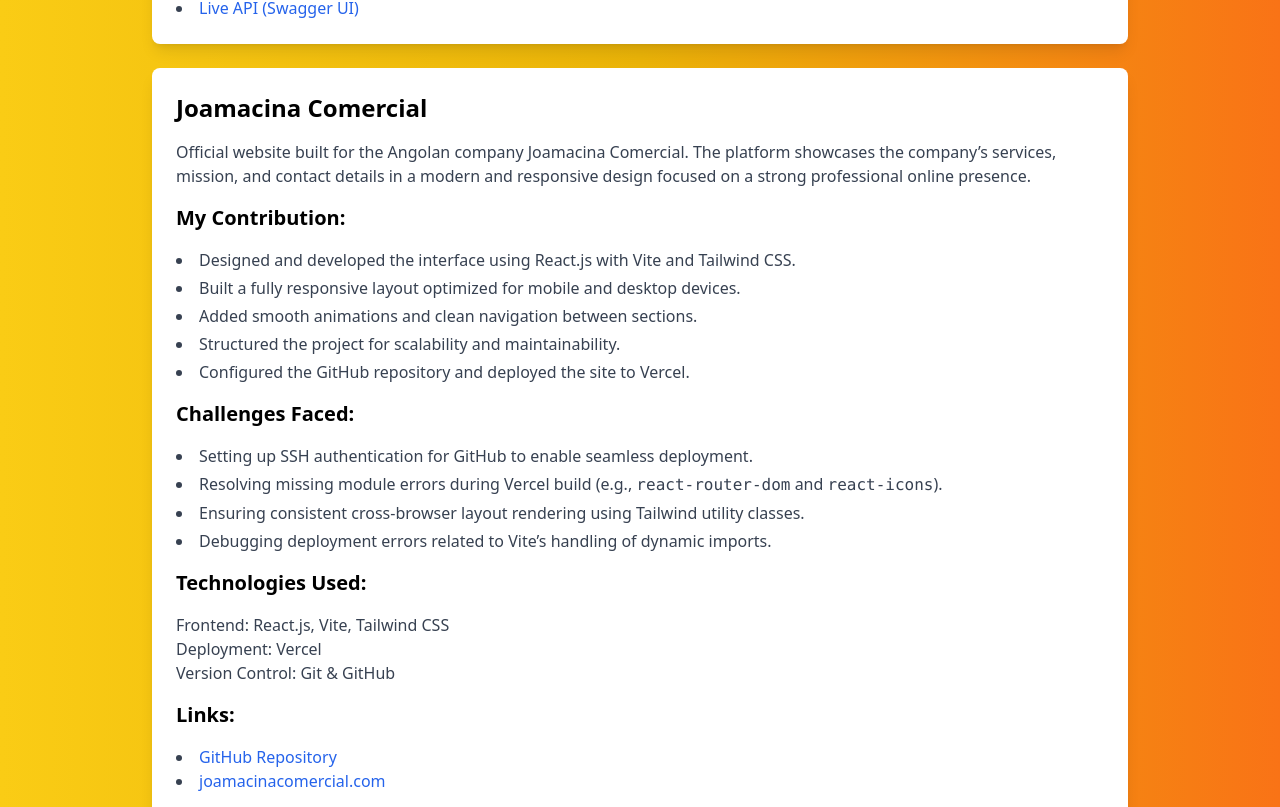
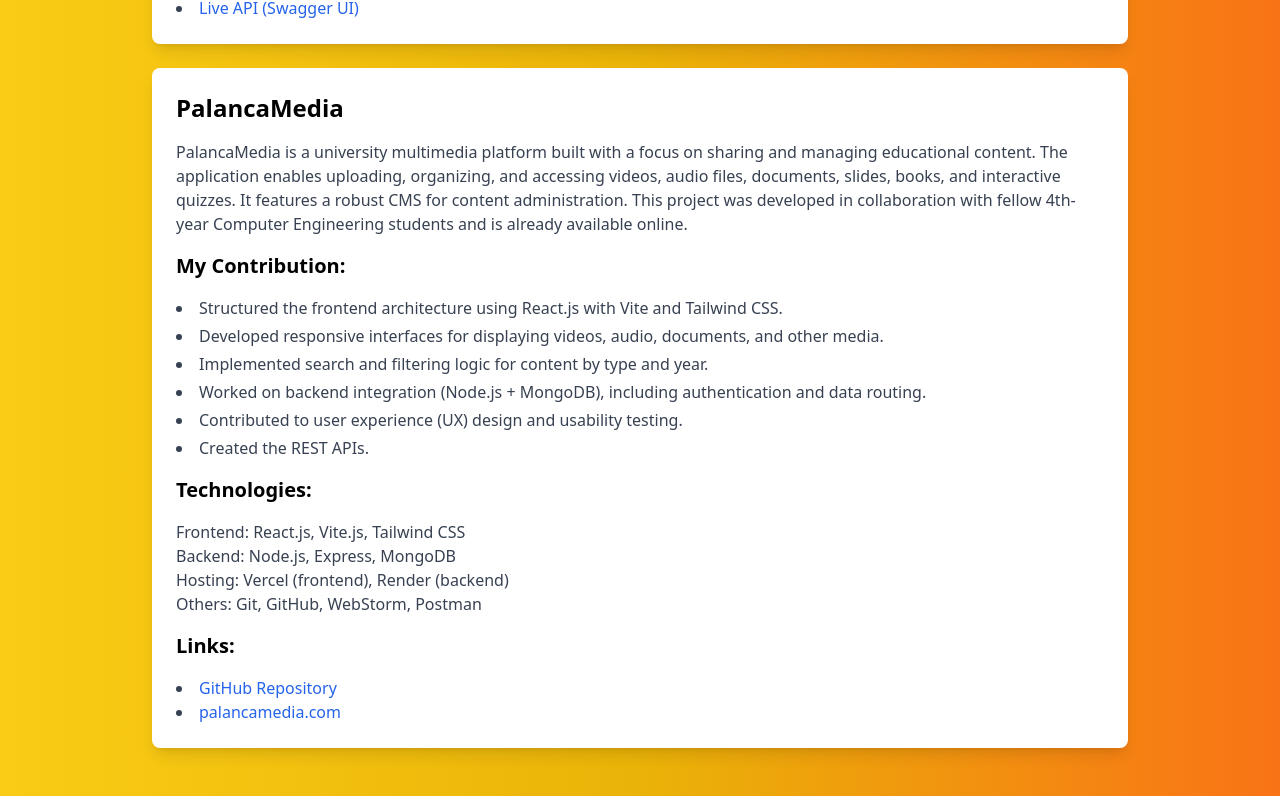
Before and after one commit to TheRealCocky/meu-portfolio-react, a React (Vite) app: page /projects in a window 1280 px wide. Shown: the part 2572-3379 px from the top of the page. Built offline with nearby package versions, Linux system fonts and the light colour scheme.

Commit message:
ajustes finais

```diff
--- a/src/components/Projects.jsx
+++ b/src/components/Projects.jsx
@@ -74,7 +74,7 @@
 
                     <h4 className="text-xl font-semibold mb-2 text-angola-black">Technologies:</h4>
                     <p className="text-gray-700 mb-4">
-                        Frontend: React.js, Tailwind CSS, shadcn/ui, Vercel <br />
+                        Frontend: Next.js, Tailwind CSS, shadcn/ui, Vercel <br />
                         Backend: NestJS, Prisma, MongoDB, Render <br />
                         Tools: GitHub, Postman, Docker
                     </p>
@@ -170,61 +170,7 @@
                     </ul>
                 </div>
 
-                {/* Project: Joamacina Comercial */}
-                <div className="mb-6 p-6 bg-white rounded-lg shadow-lg space-y-4">
-                    <h3 className="text-2xl font-semibold text-angola-black">Joamacina Comercial</h3>
-                    <p className="text-gray-700">
-                        Official website built for the Angolan company Joamacina Comercial. The platform showcases the company’s services, mission, and contact details in a modern and responsive design focused on a strong professional online presence.
-                    </p>
 
-                    <h4 className="text-xl font-semibold mb-2 text-angola-black">My Contribution:</h4>
-                    <ul className="list-disc list-inside text-gray-700 mb-4 space-y-1">
-                        <li>Designed and developed the interface using React.js with Vite and Tailwind CSS.</li>
-                        <li>Built a fully responsive layout optimized for mobile and desktop devices.</li>
-                        <li>Added smooth animations and clean navigation between sections.</li>
-                        <li>Structured the project for scalability and maintainability.</li>
-                        <li>Configured the GitHub repository and deployed the site to Vercel.</li>
-                    </ul>
-
-                    <h4 className="text-xl font-semibold mb-2 text-angola-black">Challenges Faced:</h4>
-                    <ul className="list-disc list-inside text-gray-700 mb-4 space-y-1">
-                        <li>Setting up SSH authentication for GitHub to enable seamless deployment.</li>
-                        <li>Resolving missing module errors during Vercel build (e.g., <code>react-router-dom</code> and <code>react-icons</code>).</li>
-                        <li>Ensuring consistent cross-browser layout rendering using Tailwind utility classes.</li>
-                        <li>Debugging deployment errors related to Vite’s handling of dynamic imports.</li>
-                    </ul>
-
-                    <h4 className="text-xl font-semibold">Technologies Used:</h4>
-                    <p className="text-gray-700 mb-4">
-                        Frontend: React.js, Vite, Tailwind CSS <br />
-                        Deployment: Vercel <br />
-                        Version Control: Git & GitHub
-                    </p>
-
-                    <h4 className="text-xl font-semibold mb-2 text-angola-black">Links:</h4>
-                    <ul className="list-disc list-inside text-gray-700 mb-4">
-                        <li>
-                            <a
-                                href="https://github.com/TheRealCocky/JoamacinaLda"
-                                target="_blank"
-                                rel="noopener noreferrer"
-                                className="text-blue-600 hover:underline"
-                            >
-                                GitHub Repository
-                            </a>
-                        </li>
-                        <li>
-                            <a
-                                href="https://joamacinacomercial.vercel.app"
-                                target="_blank"
-                                rel="noopener noreferrer"
-                                className="text-blue-600 hover:underline"
-                            >
-                                joamacinacomercial.com
-                            </a>
-                        </li>
-                    </ul>
-                </div>
 
                 {/* Project: PalancaMedia */}
                 <div className="mb-6 p-6 bg-white rounded-lg shadow-lg space-y-4">
```
